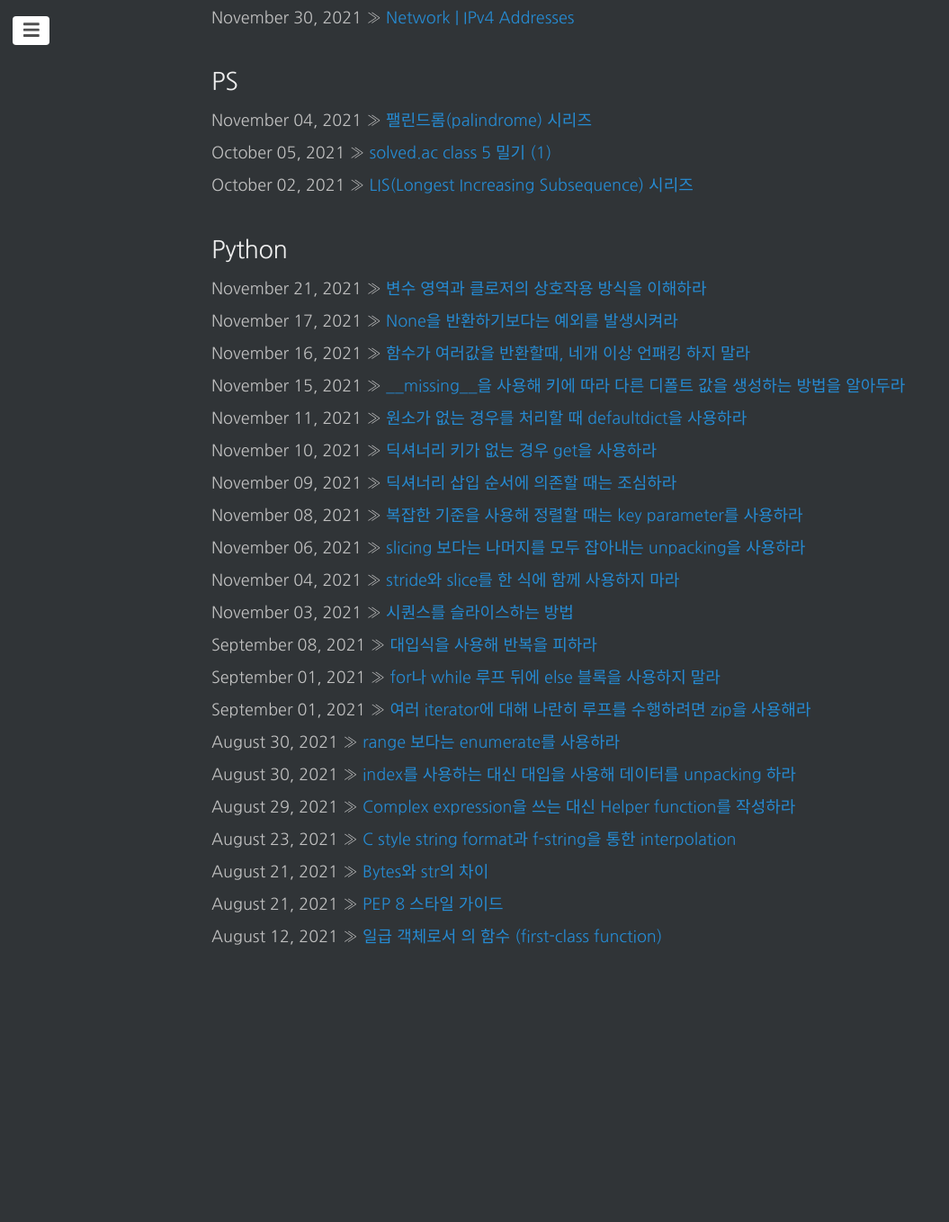
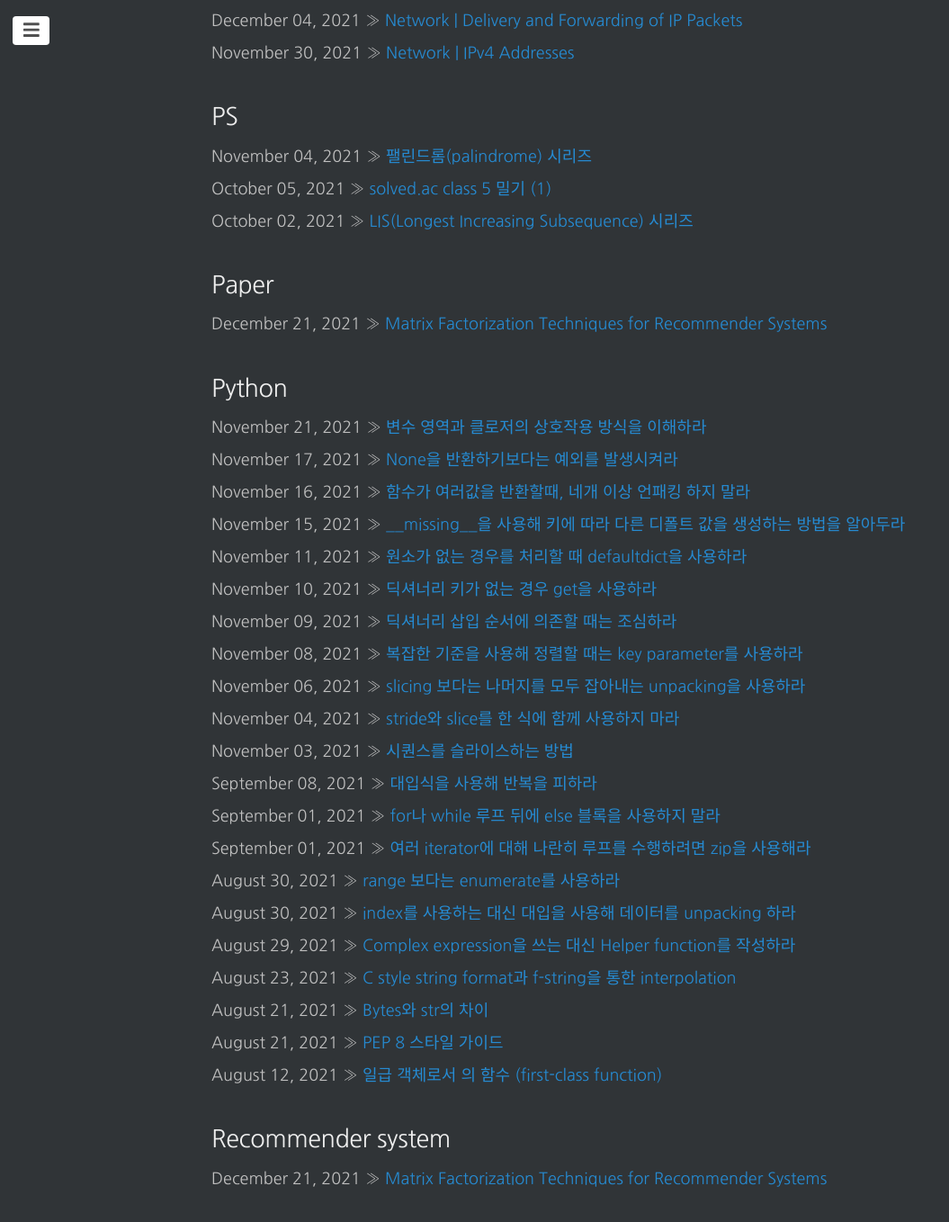
Before and after one commit to changhyeonnam/changhyeonnam.github.io, a Jekyll site: the page built from tags.html, in a window 1280 px wide and 1400 px high, scrolled down 1932 px. Shown: the top 1358 px of the window at 90% size, without its empty margins (0-1055 px from the left). Built offline with Jekyll 4.4.1, drawn with Linux system fonts in a browser that asks for light colours; nearby versions of some CDN libraries; comment, search, counter and statistics services are not loaded; before the commit the page ends 3063 px from its top, so only the background shows below that; some of the changed text lies outside the part shown.

Commit message:
Update 2021-12-21-Matrix_Factorization.md

```diff
--- a/_posts/2021/2021-12-21-Matrix_Factorization.md
+++ b/_posts/2021/2021-12-21-Matrix_Factorization.md
@@ -1,6 +1,14 @@
-# Matrix Factorization Techniques for Recommender Systems
+---
+title: Matrix Factorization Techniques for Recommender Systems
+layout: post
+Created: November 17, 2021 4:49 PM
+tags:
+    - Recommender system
+    - Paper
+use_math: true
+comments: true
+---
 
-Created: November 17, 2021 4:49 PM
 
 > 2009년에 발표된 [Matrix Factorization Techniques for Recommender Systems](https://datajobs.com/data-science-repo/Recommender-Systems-%5BNetflix%5D.pdf) 논문을 요약 정리한 내용입니다.
 >
```
